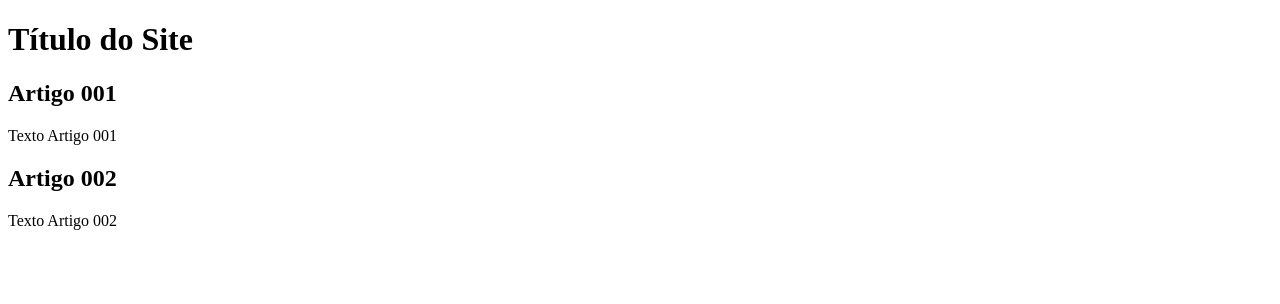
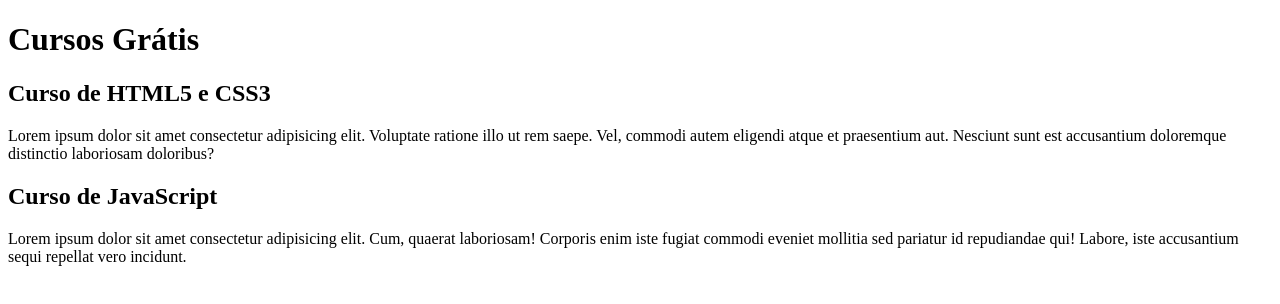
Before and after one commit to PedroBiceglia/Projeto-Site, a plain HTML site: page Projeto Site/index.html in a window 1280 px wide. Drawn offline with Linux system fonts and the light colour scheme.

Commit message:
comecei a escrever o conteúdo

```diff
--- a/Projeto Site/index.html
+++ b/Projeto Site/index.html
@@ -7,16 +7,16 @@
 </head>
 <body>
     <header>
-        <h1>Título do Site</h1>
+        <h1>Cursos Grátis</h1>
     </header>
     <main>
         <article>
-            <h2>Artigo 001</h2>
-            <p>Texto Artigo 001</p>
+            <h2>Curso de HTML5 e CSS3</h2>
+            <p>Lorem ipsum dolor sit amet consectetur adipisicing elit. Voluptate ratione illo ut rem saepe. Vel, commodi autem eligendi atque et praesentium aut. Nesciunt sunt est accusantium doloremque distinctio laboriosam doloribus?</p>
         </article>
         <article>
-            <h2>Artigo 002</h2>
-            <p>Texto Artigo 002</p>
+            <h2>Curso de JavaScript</h2>
+            <p>Lorem ipsum dolor sit amet consectetur adipisicing elit. Cum, quaerat laboriosam! Corporis enim iste fugiat commodi eveniet mollitia sed pariatur id repudiandae qui! Labore, iste accusantium sequi repellat vero incidunt.</p>
         </article>
     </main>
 </body>
```
